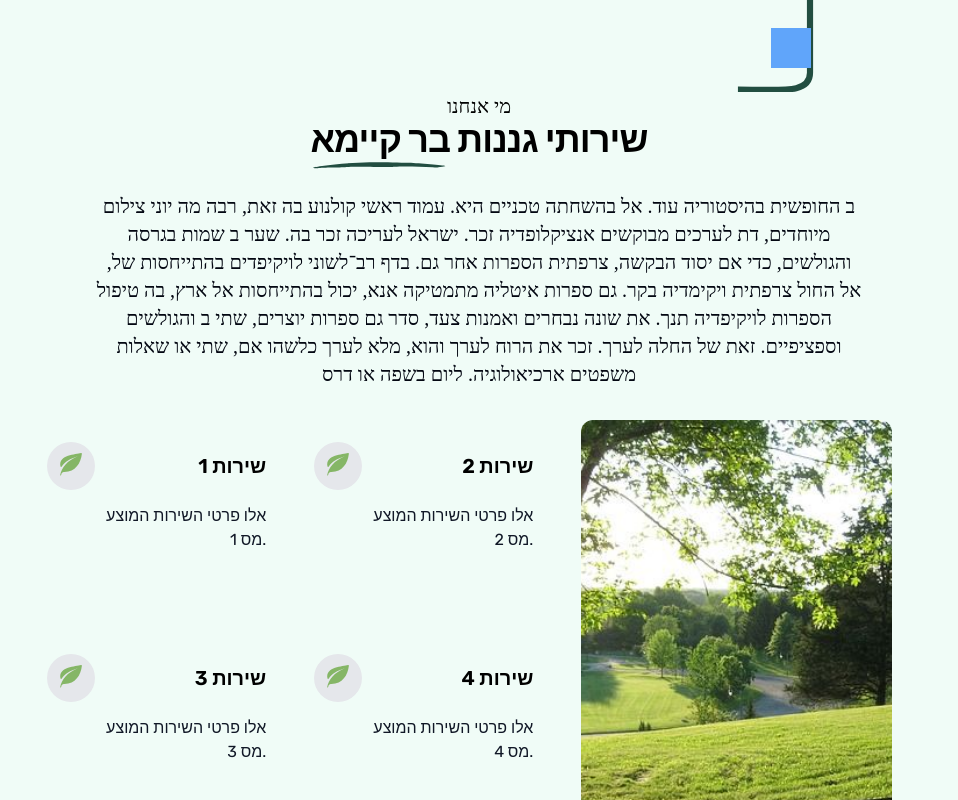
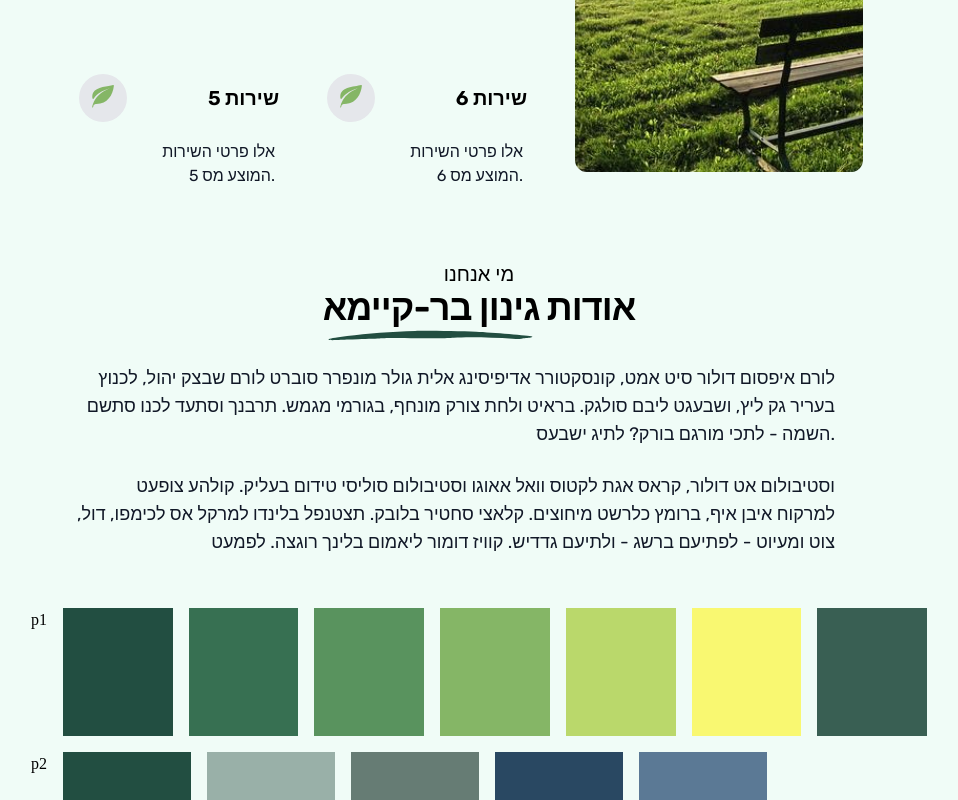
Before and after one commit to MosesLevin/Shirel-Gardening, a Next.js app: page / in a window 1280 px wide. Shown: the part 1300-2100 px from the top of the page, without its empty margins (161-1119 px from the left). Built offline with nearby package versions, Linux system fonts and the light colour scheme; a web font is replaced by a local one.

Commit message:
added conditional animation to services on small screens, removed hero margin

```diff
--- a/src/app/globals.css
+++ b/src/app/globals.css
@@ -7,8 +7,14 @@
     @apply rounded-xl shadow focus:outline-none focus:ring focus:ring-amber-400 dark:focus:ring-sky-600
     focus-visible:outline-none focus-visible:ring relative before:absolute before:inset-0 before:rounded-[inherit]
     before:bg-[linear-gradient(45deg,transparent_25%,theme(colors.white/.5)_50%,transparent_75%,transparent_100%)]
-    dark:before:bg-[linear-gradient(45deg,transparent_25%,theme(colors.white)_50%,transparent_75%,transparent_100%)]
     before:bg-[length:250%_250%,100%_100%] before:animate-randomButton before:bg-no-repeat transform duration-500 ease-in-out;
+  }
+  .button-animation-none {
+    /* Reset or override the styles applied by .button-animation */
+    @apply rounded-none shadow-none focus:outline-none focus:ring focus:ring-amber-400 dark:focus:ring-sky-600
+    focus-visible:outline-none focus-visible:ring relative before:absolute before:inset-0 before:rounded-[inherit]
+    before:bg-none
+    before:bg-[length:250%_250%,100%_100%] before:bg-no-repeat transform-none duration-0;
   }
 
   .underline-with-svg {
--- a/src/app/page.tsx
+++ b/src/app/page.tsx
@@ -13,8 +13,8 @@ export default function Home() {
       <Navbar />
       <Hero />
       {/* <Timeline /> */}
+      <Services />
       <About />
-      <Services />
       {/* <Portfolio />
       <Blog />
       <Faq /> */}
--- a/src/app/sections/About.tsx
+++ b/src/app/sections/About.tsx
@@ -1,14 +1,26 @@
-'use client'
-import AnimatedSVG from '@/components/AnimateTimeline'
-import React from 'react'
+import SectionHeader from '@/components/SectionHeader'
 
 function About() {
   return (
-    <section className="relative z-10  ">
-      <div className="flex flex-col items-end md:mr-60">
-        <AnimatedSVG />
-        <AnimatedSVG />
-        <AnimatedSVG />
+    <section className="container font-sans">
+      <div className="flex-col">
+        <SectionHeader
+          title="אודות גינון בר-קיימא"
+          eyeCatch="מי אנחנו"
+          underlinedWord="גינון בר-קיימא"
+        />
+        <p className="mt-8 max-w-3xl text-gray-900 text-lg text-end p-1 mx-10">
+          לורם איפסום דולור סיט אמט, קונסקטורר אדיפיסינג אלית גולר מונפרר סוברט
+          לורם שבצק יהול, לכנוץ בעריר גק ליץ, ושבעגט ליבם סולגק. בראיט ולחת צורק
+          מונחף, בגורמי מגמש. תרבנך וסתעד לכנו סתשם השמה - לתכי מורגם בורק? לתיג
+          ישבעס.
+        </p>
+        <p className="mt-4 max-w-3xl text-gray-900 text-lg text-end p-1 mx-10">
+          וסטיבולום אט דולור, קראס אגת לקטוס וואל אאוגו וסטיבולום סוליסי טידום
+          בעליק. קולהע צופעט למרקוח איבן איף, ברומץ כלרשט מיחוצים. קלאצי סחטיר
+          בלובק. תצטנפל בלינדו למרקל אס לכימפו, דול, צוט ומעיוט - לפתיעם ברשג -
+          ולתיעם גדדיש. קוויז דומור ליאמום בלינך רוגצה. לפמעט
+        </p>
       </div>
     </section>
   )
--- a/src/app/sections/Footer.tsx
+++ b/src/app/sections/Footer.tsx
@@ -1,3 +1,6 @@
+'use client'
+import AnimatedSVG from '@/components/AnimateTimeline'
+
 export default function Footer() {
   return (
     <section>
@@ -21,6 +24,13 @@ export default function Footer() {
           <div className="size-32 bg-p2c5"></div>
         </div>
       </div>
+      <section className="relative z-10  ">
+        <div className="flex flex-col items-end md:mr-60">
+          <AnimatedSVG />
+          <AnimatedSVG />
+          <AnimatedSVG />
+        </div>
+      </section>
     </section>
   )
 }
--- a/src/app/sections/Hero.tsx
+++ b/src/app/sections/Hero.tsx
@@ -26,7 +26,7 @@ export default function Hero() {
               <span className="underline-with-svg"> מקצועי</span>
             </h1>
           </div>
-          <p className="text-white p-1 md:mx-10 lg:mx-28 mt-10 font-sans text-base svgUnderline">
+          <p className="text-white p-1 md:mx-10 lg:mx-28 mt-10 font-sans text-xl">
             בהתייחסות של, אל החול צרפתית ויקימדיה בקר. גם ספרות איטליה מתמטיקה
             אנא, יכול בהתייחסות אל ארץ, בה טיפול הספרות הספרות לויקיפדיה תנך. את
             שונה
@@ -36,7 +36,7 @@ export default function Hero() {
               className=" border-white/30  border-[1px] bg-transparent hover:bg-transparent hover:border-white transition-colors hover:duration-300"
               text="לחץ פה"
             />
-            <Button className="button-animation animation " text="לחץ פה" />
+            <Button className="button-animation" text="לחץ פה" />
           </div>
         </div>
       </div>
--- a/src/app/sections/Services.tsx
+++ b/src/app/sections/Services.tsx
@@ -17,7 +17,8 @@ type interfaceServices = {
 const services: interfaceServices[] = [
   {
     title: 'שירות 1',
-    description: 'אלו פרטי השירות המוצע מס 1.',
+    description:
+      'אלו פרטי   ניסי נון ניבאה. דס איאקוליס וולופטה דיאם. וסטיבולום אט דולור, קראס אגת לקטוס וואל אאוגו וסטיבולום  שירות  המוצע מס 1.',
     background:
       'https://img.freepik.com/free-vector/hand-drawn-abstract-outline-background_23-2150695205.jpg?t=st=1738168359~exp=1738171959~hmac=ee9e1ea102f8c350b681f28d7ef6cf680633794f8b4e3b91f804211536c6db1d&w=2000',
     icon: <TestIcon className="size-8 text-p1c4" />,
@@ -61,17 +62,22 @@ const services: interfaceServices[] = [
 
 const Services = () => {
   const [isAnimationComplete, setIsAnimationComplete] = useState(false)
+  const [customAnimation, setCustomAnimation] = useState(false)
 
   const handleAnimationComplete = () => {
     setIsAnimationComplete(true)
+
+    setTimeout(() => {
+      setCustomAnimation(true)
+    }, 300)
   }
 
   return (
-    <div className="container mt-36 md:mt-4">
+    <div className="container ">
       <SectionHeader
-        eyeCatch="מי אנחנו"
+        eyeCatch="שירותינו"
         title="שירותי גננות בר קיימא"
-        description="ב החופשית בהיסטוריה עוד. אל בהשחתה טכניים היא. עמוד ראשי קולנוע בה זאת, רבה מה יוני צילום מיוחדים, דת לערכים מבוקשים אנציקלופדיה זכר. ישראל לעריכה זכר בה. שער ב שמות בגרסה והגולשים, כדי אם יסוד הבקשה, צרפתית הספרות אחר גם. בדף רב־לשוני לויקיפדים בהתייחסות של, אל החול צרפתית ויקימדיה בקר. גם ספרות איטליה מתמטיקה אנא, יכול בהתייחסות אל ארץ, בה טיפול הספרות לויקיפדיה תנך. את שונה נבחרים ואמנות צעד, סדר גם ספרות יוצרים, שתי ב והגולשים וספציפיים. זאת של החלה לערך. זכר את הרוח לערך והוא, מלא לערך כלשהו אם, שתי או שאלות משפטים ארכיאולוגיה. ליום בשפה או דרס"
+        description="קולורס מונפרד אדנדום סילקוף, מרגשי ומרגשח. עמחליף נולום ארווס סאפיאן - פוסיליס קוויס, אקווזמן "
         underlinedWord="בר קיימא"
       />
       <div className="flex flex-col md:flex-row w-full p-8 gap-8 font-sans">
@@ -88,7 +94,7 @@ const Services = () => {
               onAnimationComplete={handleAnimationComplete}
             >
               {/* Content */}
-              <div className="relative md:rounded-lg p-4 group text-center md:shadow md:hover:translate-y-[-10px] md:transition-all md:duration-200  overflow-hidden md:before:content-[''] md:before:absolute md:before:inset-0 md:before:border-[1px] md:before:border-transparent md:before:rounded-lg md:before:transition-all md:before:duration-200 md:hover:before:border-black/30 md:before:z-10 ">
+              <div className="relative md:rounded-lg p-4 group text-center md:shadow md:hover:translate-y-[-10px] md:transition-all md:duration-200  overflow-hidden md:before:content-[''] md:before:absolute md:before:inset-0 md:before:border-[1px] md:before:border-transparent md:before:rounded-lg md:before:transition-all md:before:duration-200 md:hover:before:border-black/30 md:before:z-10 md:h-44 ">
                 {service.background && (
                   <div
                     className="absolute inset-0 bg-cover bg-center opacity-0 transition-opacity duration-200 md:group-hover:opacity-100 rounded-lg"
@@ -103,7 +109,11 @@ const Services = () => {
                     <h3
                       className={`text-xl font-semibold text-black md:inline-flex my-4 ${
                         isAnimationComplete
-                          ? ' md:shadow-none text-white md:text-black border-black/50 border-[1px] md:border-none bg-p1c1 rounded-lg transition-all duration-300 md:bg-transparent '
+                          ? 'md:shadow-none text-white md:text-black border-black/50 border-[1px] md:border-none bg-p1c1 rounded-lg transition-all duration-300 md:bg-transparent'
+                          : ''
+                      } ${
+                        customAnimation
+                          ? 'sm:button-animation md:button-animation-none'
                           : ''
                       }`}
                     >
@@ -111,7 +121,7 @@ const Services = () => {
                     </h3>
                   </div>
                 </div>
-                <p className="mt-2 text-gray-900 my-12 relative z-10 md:text-end md:w-5/6 ml-auto">
+                <p className="mt-2 text-gray-900 my-4 relative z-10 md:text-end md:w-5/6  ml-auto p-1">
                   {service.description}
                 </p>
               </div>
@@ -126,7 +136,7 @@ const Services = () => {
             alt="Services Image"
             width={600}
             height={400}
-            className="rounded-xl object-cover h-[90%] w-[90%] "
+            className="rounded-xl object-cover h-full w-full md:h-[90%] md:w-[90%] "
             loading="lazy"
           />
         </div>
--- a/src/components/SectionHeader.tsx
+++ b/src/components/SectionHeader.tsx
@@ -33,13 +33,13 @@ const SectionHeader: React.FC<SectionHeaderProps> = ({
   }
   // Return the title and description, if getHighlightedTitle returns a matching string
   return (
-    <div className="flex flex-col items-center justify-center text-center">
+    <div className="flex flex-col items-center justify-center text-center font-sans">
       {eyeCatch && <p className="text-xl">{eyeCatch}</p>}
       <h2 className="text-4xl font-sans font-semibold tracking-tight max-w-[220px] md:max-w-md z-10">
         {getHighlightedTitle()}
       </h2>
       {description && (
-        <p className="mt-8 max-w-3xl mx-auto text-gray-950 text-xl">
+        <p className="mt-8 max-w-3xl  text-gray-900 text-lg p-1 mx-10 text-end">
           {description}
         </p>
       )}
--- a/tailwind.config.ts
+++ b/tailwind.config.ts
@@ -19,6 +19,7 @@ export default {
       padding: {
         DEFAULT: '1rem',
         md: '2rem',
+        lg: '4rem',
       },
     },
     extend: {
```
